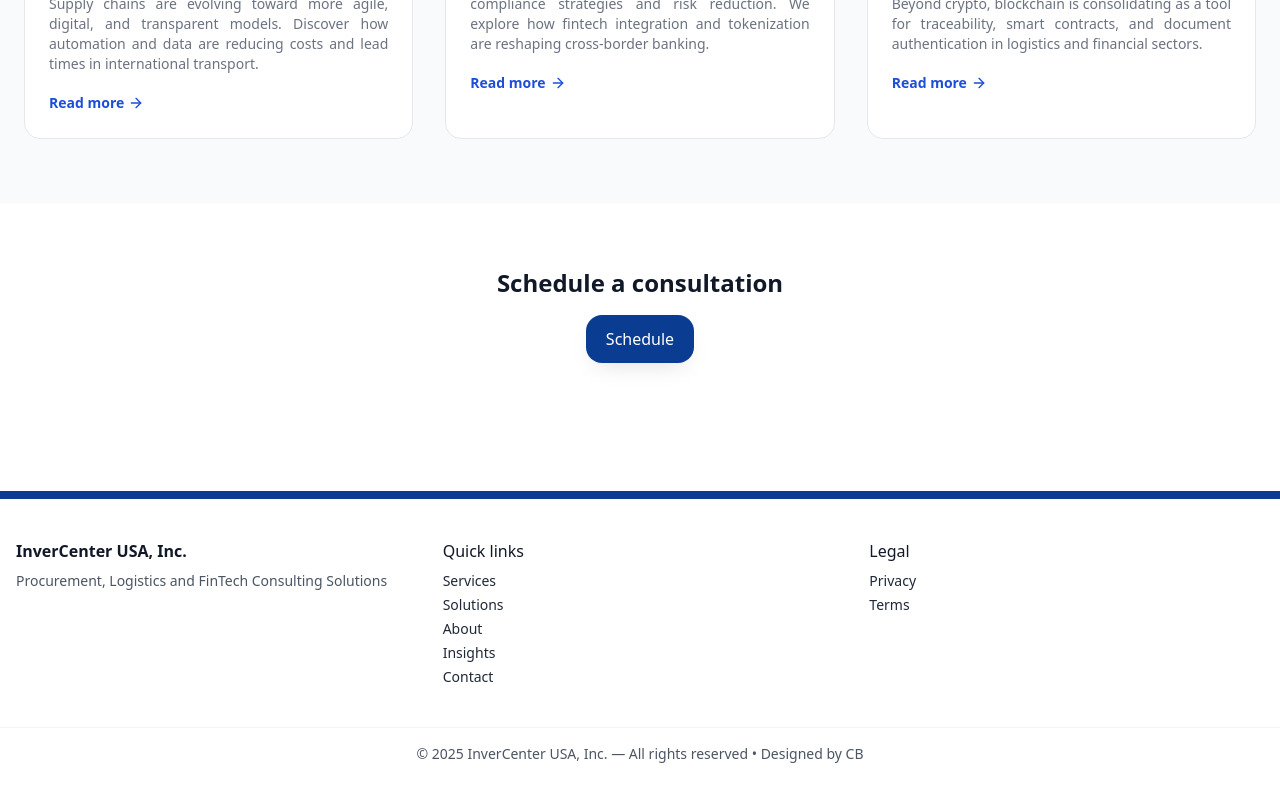
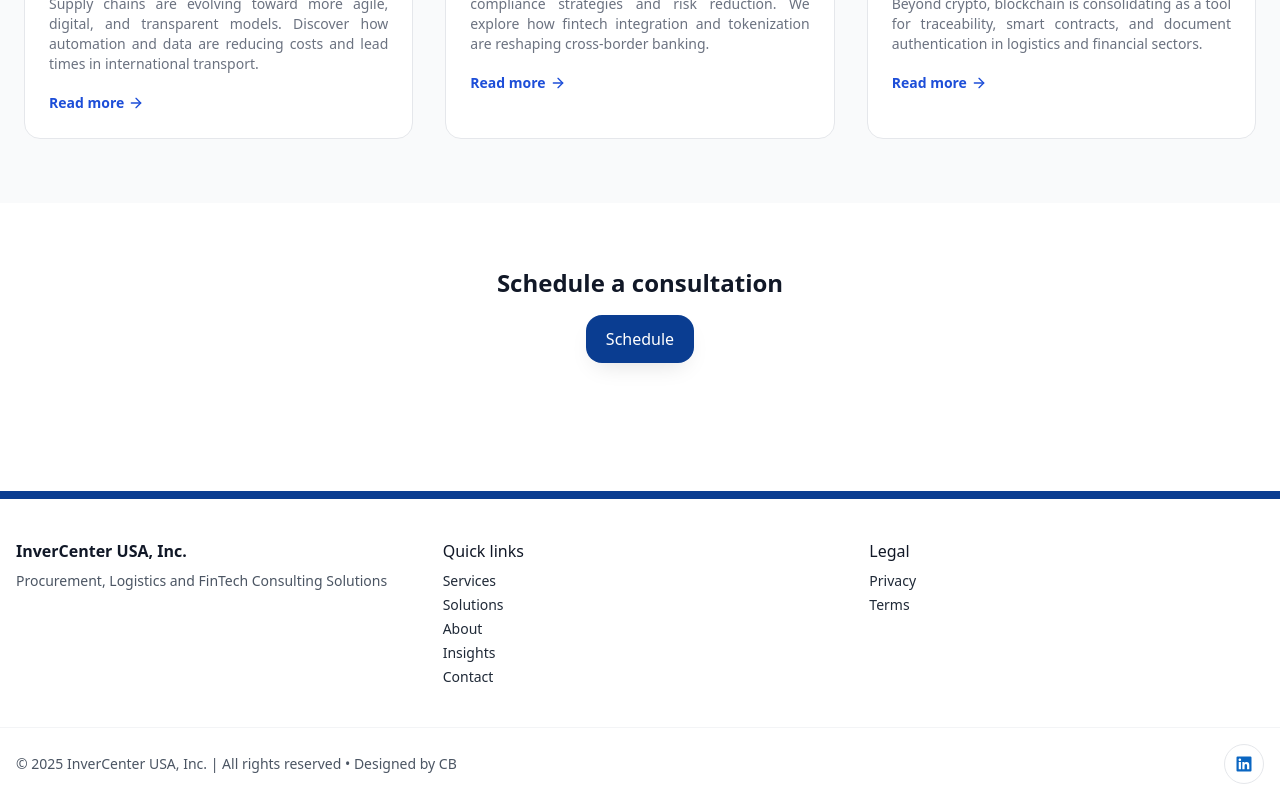
Before and after one commit to Ubeto24/invercenter-site, a React (Vite) app: page / in a window 1280 px wide. Shown: the part 3763-4563 px from the top of the page. Built offline with nearby package versions, Linux system fonts and the light colour scheme; no server answers.

Commit message:
efctibo2.0

```diff
--- a/src/components/Footer.jsx
+++ b/src/components/Footer.jsx
@@ -1,9 +1,11 @@
 import { Link } from 'react-router-dom'
 import { useTranslation } from 'react-i18next'
+import linkedinIcon from '../../icons/icons/linkedin-svgrepo-com.svg'
 
 export default function Footer() {
   const { t } = useTranslation()
   const year = new Date().getFullYear()
+
   return (
     <footer className="mt-16 bg-white" role="contentinfo">
       <div className="h-2 w-full bg-brand-primary" aria-hidden="true"></div>
@@ -32,8 +34,23 @@ export default function Footer() {
           </ul>
         </div>
       </div>
-      <div className="border-t border-gray-100 py-4 text-center text-sm text-gray-600">
-        © {year} {t('brand.name')} — {t('footer.rights')} • {t('footer.designed_by')}
+      <div className="border-t border-gray-100">
+        <div className="container flex flex-col items-center gap-3 py-4 text-sm text-gray-600 sm:flex-row sm:justify-between">
+          <span className="text-center sm:text-left">
+            &copy; {year} {t('brand.name')} | {t('footer.rights')} &bull; {t('footer.designed_by')}
+          </span>
+          <div className="flex items-center gap-2">
+            <a
+              href="https://www.linkedin.com/company/invercenterusa/?viewAsMember=true"
+              target="_blank"
+              rel="noopener noreferrer"
+              className="inline-flex h-10 w-10 items-center justify-center rounded-full border border-gray-200 transition hover:-translate-y-0.5 hover:border-brand-primary hover:shadow-sm"
+              aria-label="LinkedIn"
+            >
+              <img src={linkedinIcon} alt="" className="h-5 w-5" />
+            </a>
+          </div>
+        </div>
       </div>
     </footer>
   )
```
Also changed, not shown: icons/icons/linkedin-svgrepo-com.svg (added), 1 other file (tests, documents, lock files or other folders).
